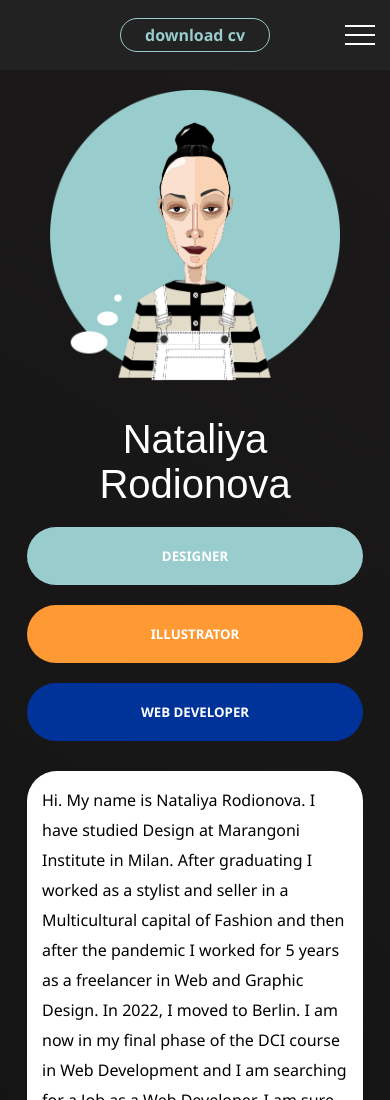
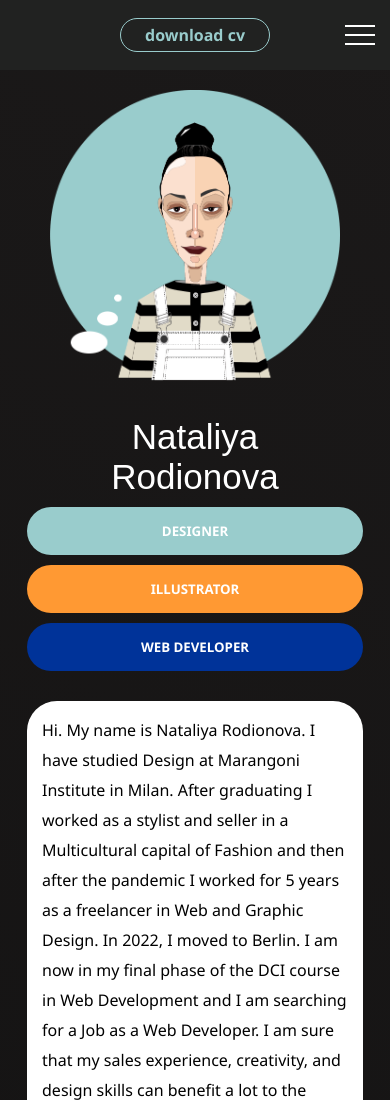
Before and after one commit to 006080/CV, a website with bundled scripts: page index.html in a window 390 px wide. Shown: the top 1100 px of the page. Built offline with nearby package versions, Linux system fonts and the light colour scheme; a web font is replaced by a local one.

Commit message:
Update style.css

```diff
--- a/style.css
+++ b/style.css
@@ -828,8 +828,8 @@ form {
 
   .section__home__proff .card {
     width: 100%;
-    padding: 20px;
-    margin-top: 20px;
+    padding: 15px;
+    margin-top: 10px;
   }
 
   .section__home__about .text {
@@ -875,7 +875,7 @@ form {
   .name {
     margin-left: 0 !important;
     text-align: center;
-    font-size: 40px;
+    font-size: 35px;
   }
 
   #contacts  {
```
